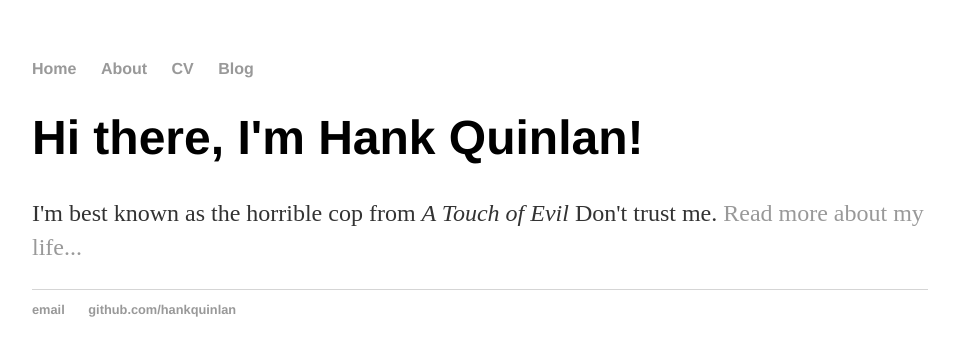
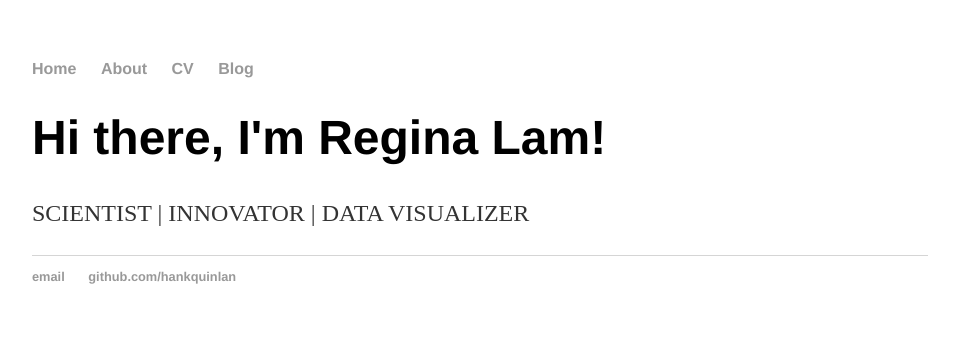
Before and after one commit to reginahlam/ReginaLam, a Jekyll site: the page built from index.html, in a window 1280 px wide. Shown: the top 356 px of the page, without its empty margins (160-1119 px from the left). Built offline with Jekyll 4.4.1, drawn with Linux system fonts in a browser that asks for light colours.

Commit message:
Update index.html

```diff
--- a/index.html
+++ b/index.html
@@ -3,6 +3,6 @@ layout: default
 title: Hank Quinlan, Horrible Cop
 ---
 <div class="blurb">
-	<h1>Hi there, I'm Hank Quinlan!</h1>
-	<p>I'm best known as the horrible cop from <em>A Touch of Evil</em> Don't trust me. <a href="/about">Read more about my life...</a></p>
+	<h1>Hi there, I'm Regina Lam!</h1>
+	<p>SCIENTIST | INNOVATOR | DATA VISUALIZER</a></p>
 </div><!-- /.blurb -->
```
